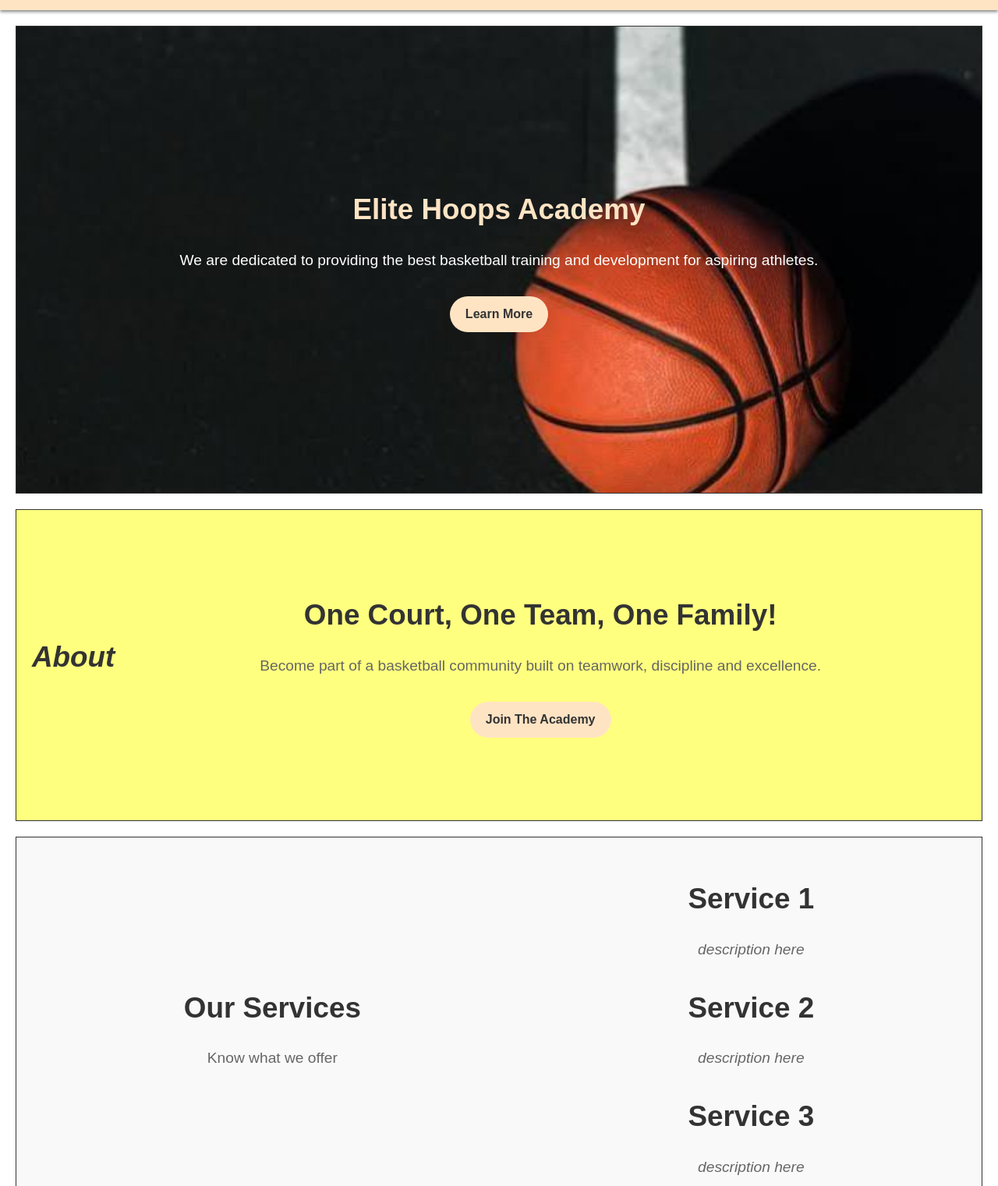
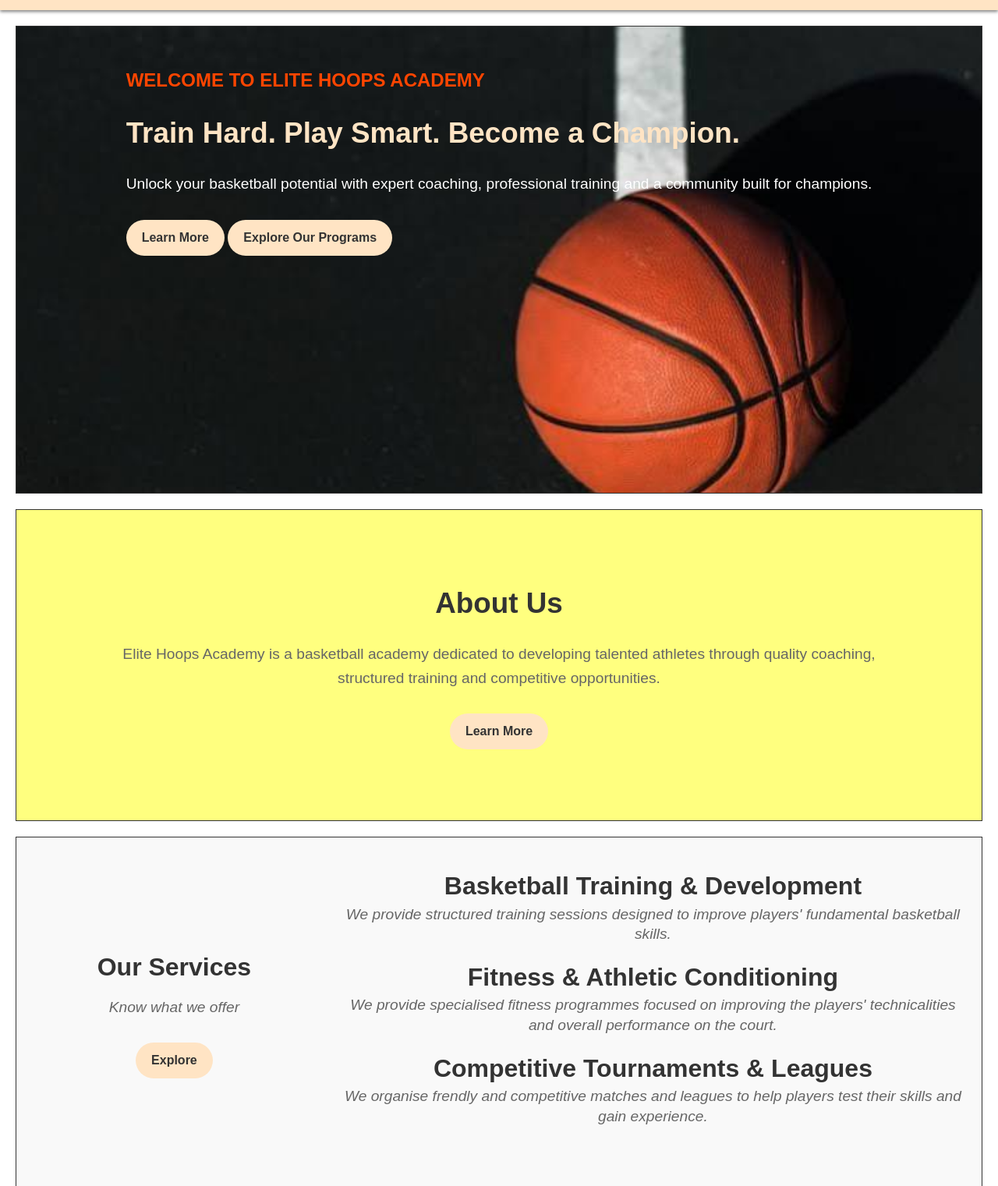
Before and after one commit to ans3lm2fly/myfirstgithub, a plain HTML site: page index.html in a window 1280 px wide. Shown: the part 79-1600 px from the top of the page at 78% size. Drawn offline with Linux system fonts and the light colour scheme.

Commit message:
mondaytweak

```diff
--- a/index.html
+++ b/index.html
@@ -5,8 +5,15 @@
     <meta name="viewport" content="width=device-width, initial-scale=1.0">
     <title> Elite Hoops Academy </title>
     <link rel="icon" href="ball.png">
-    <link rel="stylesheet" href="style.css">
+    <link rel="stylesheet" href="stylebegin.css">
+    <link rel="stylesheet" href="styleresponsive.css">
+    <link rel="stylesheet" href="stylesec1.css">
+    <link rel="stylesheet" href="stylesec2.css">
+    <link rel="stylesheet" href="styleservices.css">
+    <link rel="stylesheet" href="styleform.css">
 </head>
+
+
 <body>
     <header class="navbar">
         <div class="logo">
@@ -23,45 +30,49 @@
             <a href="#"> Blog </a>
          </nav>
     </header>
+
+
     <!-- Hero Section -->
      <section class="sec1">
-        <div class="container">
-            <h1> Elite Hoops Academy </h1>
-            <p> We are dedicated to providing the best basketball training and development for aspiring athletes. </p>
+        <div class="container1">
+            <h2>WELCOME TO ELITE HOOPS ACADEMY</h2>
+            <h1>Train Hard. Play Smart. Become a Champion.</h1>
+            <p>Unlock your basketball potential with expert coaching, professional training and a community built for champions.</p>
             <a href="#" class="btn"><b>Learn More</b></a>
+            <a href="#" class="btn"><b>Explore Our Programs</b></a>
         </div>
      </section>
 
 
     <!-- About Section -->
      <section class="sec2">
-        <h2><i>About</i></h2>
-        <div class="container">
-            <h2> One Court, One Team, One Family! </h2>
-            <p> Become part of a basketball community built on teamwork, discipline and excellence. </p>
-            <a href="#" class="btn"><b>Join The Academy</b></a>
+        <div class="container2">
+            <h2>About Us</h2>
+            <p>Elite Hoops Academy is a basketball academy dedicated to developing talented athletes through quality coaching, structured training and competitive opportunities.<br></p>
+            <a href="#" class="btn"><b>Learn More</b></a>
         </div>
      </section>
 
 
     <!-- Services Section -->
       <section class="services">
-        <div class="container">
+        <div class="container3">
             <h3>Our Services</h3>
-            <p>Know what we offer</p>
+            <p><i>Know what we offer</i></p>
+            <a href="#" class="btn"><b>Explore</b></a>
         </div>
-        <div class="container">
+        <div class="container4">
             <div class="card">
-                <h3>Service 1</h3>
-                <p><i>description here</i></p>
+                <h3>Basketball Training & Development</h3>
+                <p><i>We provide structured training sessions designed to improve players' fundamental basketball skills.</i></p>
             </div>
             <div class="card">
-                <h3>Service 2</h3>
-                <p><i>description here</i></p>
+                <h3>Fitness & Athletic Conditioning</h3>
+                <p><i>We provide specialised fitness programmes focused on improving the players' technicalities and overall performance on the court.</i></p>
             </div>
             <div class="card">
-                <h3>Service 3</h3>
-                <p><i>description here</i></p>
+                <h3>Competitive Tournaments & Leagues</h3>
+                <p><i>We organise frendly and competitive matches and leagues to help players test their skills and gain experience.</i></p>
             </div>
         </div>
       </section>
--- a/style.css
+++ /dev/null
@@ -1,201 +0,0 @@
-* {
-    box-sizing: border-box;
-    margin: 0;
-    padding: 0;
-}
-.navbar {
-    display: flex;
-    justify-content: space-between;
-    align-items: center;
-    background: bisque;
-    padding: 1rem 2rem;
-    box-shadow: 0 2px 4px rgba(0, 0, 0, 0.5);
-    position: relative;
-}
-.logo {
-    display: flex;
-    align-items: center;
-    gap: 0.5rem;
-    font-weight: bold;
-    font-size: 1.5rem;
-    color: #333;
-}
-.logo img {
-    width: 60px;
-    height: 60px
-}
-.logo h4 {
-    margin: 0;
-}
-.navlinks {
-    display: flex;
-    gap: 1.5rem;
-}
-.navlinks a {
-    text-decoration: none;
-    color: #555;
-    font-size: 0.95rem;
-}
-.navlinks a:hover {
-    color: aqua;
-    background: #333;
-}
-/* Hide Menu-Toggle Button by Default on Desktop */
-.menu-toggle {
-    display: none;
-    background: none;
-    border: none;
-    cursor: pointer;
-    font-size: 1.5rem;
-}
-/* Responsive Styles for mobile screens */
-@media (max-width: 768px) {
-    .menu-toggle {
-        display: flex;
-    }
-    .navlinks {
-        display: none;
-        position: absolute;
-        top: 100%;
-        left: 0;
-        width: 100%;
-        background: white;
-        flex-direction: column;
-        padding: 1rem 2rem;
-        box-shadow: 0 2px 4px rgba(0, 0, 0, 0.5);
-        text-align: center;
-    }
-    .navlinks.active {
-        display: flex;
-    }
-    .sec1 {
-    display: flex;
-    justify-content: center;
-    align-items: center;
-    border: 1px solid #333;
-    margin: 20px;
-    gap: 30px;
-    text-align: center;
-    padding: 50px 20px;
-    }
-    .sec2 {
-    display: flex;
-    justify-content: center;
-    align-items: center;
-    border: 1px solid #333;
-    margin: 20px;
-    gap: 30px;
-    text-align: center;
-    padding: 50px 20px;
-
-    }
-    .sec3 {
-    display: flex;
-    justify-content: center;
-    align-items: center;
-    border: 1px solid #333;
-    margin: 20px;
-    gap: 30px;
-    text-align: center;
-    padding: 50px 20px;
-    }
-}
-body {
-    font-family: Arial, sans-serif;
-    line-height: 1.6;
-}
-.sec1 {
-    display: flex;
-    justify-content: center;
-    align-items: center;
-    border: 1px solid #333;
-    margin: 20px;
-    background-color: rgba(244, 244, 244, 0.5);
-    text-align: center;
-    padding: 50px 20px;
-    gap: 30px;
-    height: 600px;
-    background-image: url('4bg.jpg');
-    background-repeat: no-repeat;
-    background-size: cover;
-}
-.container {
-    max-width: 1000px;
-    margin: 0 auto;
-}
-.sec1 h1 {
-    font-size: 2.3rem;
-    color: bisque;
-    margin-bottom: 20px;
-}
-.sec1 p {
-    font-size: 1.2rem;
-    color: #fff;
-    margin-bottom: 30px;
-}
-.sec2 {
-    display: flex;
-    justify-content: center;
-    align-items: center;
-    border: 1px solid #333;
-    margin: 20px;
-    background-color: rgba(255, 255, 0, 0.5);
-    text-align: center;
-    padding: 50px 20px;
-    height: 400px;
-}
-.sec2 h2 {
-    font-size: 2.3rem;
-    color: #333;
-    margin-bottom: 20px;
-}
-.sec2 p {
-    font-size: 1.2rem;
-    color: #666;
-    margin-bottom: 30px;
-}
-.btn {
-    display: inline-block;
-    padding: 10px 20px;
-    font-size: 1rem;
-    color: #333;
-    background-color: bisque;
-    text-decoration: none;
-    border-radius: 50px;
-}
-.btn:hover {
-    color: bisque;
-    background-color: #333;
-}
-.services {
-    display: flex;
-    justify-content: center;
-    align-items: center;
-    border: 1px solid #333;
-    margin: 20px;
-    background-color: rgba(244, 244, 244, 0.5);
-    text-align: center;
-    padding: 50px 20px;
-    gap: 30px;
-}
-.services h3 {
-    font-size: 2.3rem;
-    color: #333;
-    margin-bottom: 20px;
-}
-.services p {
-    font-size: 1.2rem;
-    color: #666;
-    margin-bottom: 30px;
-}
-.form-section {
-    display: flex;
-    justify-content: center;
-    align-items: center;
-    border: 1px solid #333;
-    margin: 20px;
-    background-color: rgba(255, 255, 0, 0.5);
-    text-align: center;
-    padding: 50px 20px;
-    height: 400px;
-}
--- /dev/null
+++ b/stylebegin.css
@@ -0,0 +1,71 @@
+* {
+    box-sizing: border-box;
+    margin: 0;
+    padding: 0;
+}
+.navbar {
+    display: flex;
+    justify-content: space-between;
+    align-items: center;
+    background: bisque;
+    padding: 1rem 2rem;
+    box-shadow: 0 2px 4px rgba(0, 0, 0, 0.5);
+    position: sticky;
+    width: 100%;
+    top: 0%;
+    left: 0%;
+    z-index: 1000;
+}
+.logo {
+    display: flex;
+    align-items: center;
+    gap: 0.5rem;
+    font-weight: bold;
+    font-size: 1.5rem;
+    color: #333;
+}
+.logo img {
+    width: 60px;
+    height: 60px
+}
+.logo h4 {
+    margin: 0;
+}
+.navlinks {
+    display: flex;
+    gap: 1.5rem;
+}
+.navlinks a {
+    text-decoration: none;
+    color: #555;
+    font-size: 0.95rem;
+}
+.navlinks a:hover {
+    color: aqua;
+    background: #333;
+}
+/* Hide Menu-Toggle Button by Default on Desktop */
+.menu-toggle {
+    display: none;
+    background: none;
+    border: none;
+    cursor: pointer;
+    font-size: 1.5rem;
+}
+body {
+    font-family: Arial, sans-serif;
+    line-height: 1.6;
+}
+.btn {
+    display: inline-block;
+    padding: 10px 20px;
+    font-size: 1rem;
+    color: #333;
+    background-color: bisque;
+    text-decoration: none;
+    border-radius: 50px;
+}
+.btn:hover {
+    color: bisque;
+    background-color: #333;
+}
--- /dev/null
+++ b/styleform.css
@@ -0,0 +1,15 @@
+.form-section {
+    display: flex;
+    justify-content: center;
+    align-items: center;
+    border: 1px solid #333;
+    margin: 20px;
+    background-color: rgba(255, 255, 0, 0.5);
+    text-align: center;
+    padding: 50px 20px;
+    height: 400px;
+}
+.container4 {
+    max-width: 1000px;
+    margin: 0 auto;
+}
--- /dev/null
+++ b/styleresponsive.css
@@ -0,0 +1,66 @@
+/* Responsive Styles for mobile screens */
+@media (max-width: 768px) {
+    .menu-toggle {
+        display: flex;
+    }
+    .navlinks {
+        display: none;
+        position: absolute;
+        top: 100%;
+        left: 0;
+        width: 100%;
+        background: white;
+        flex-direction: column;
+        padding: 1rem 2rem;
+        box-shadow: 0 2px 4px rgba(0, 0, 0, 0.5);
+        text-align: center;
+    }
+    .navlinks.active {
+        display: flex;
+    }
+    .sec1 {
+    display: flex;
+    justify-content: center;
+    align-items: center;
+    border: 1px solid #333;
+    margin: 20px;
+    gap: 30px;
+    text-align: center;
+    padding: 50px 20px;
+    background-image: url('4bg.jpg');
+    background-repeat: no-repeat;
+    background-size: cover;
+    background-position: center;
+    }
+    .sec2 {
+    display: flex;
+    justify-content: center;
+    align-items: center;
+    border: 1px solid #333;
+    margin: 20px;
+    gap: 30px;
+    text-align: center;
+    padding: 50px 20px;
+    }
+    .sec3 {
+    display: flex;
+    justify-content: center;
+    align-items: center;
+    border: 1px solid #333;
+    margin: 20px;
+    gap: 30px;
+    text-align: center;
+    padding: 50px 20px;
+    }
+    .services {
+    display: flex;
+    justify-content: center;
+    align-items: center;
+    border: 1px solid #333;
+    margin: 20px;
+    background-color: rgba(244, 244, 244, 0.5);
+    text-align: center;
+    padding: 50px 20px;
+    gap: 30px;
+    }
+}
--- /dev/null
+++ b/stylesec1.css
@@ -0,0 +1,34 @@
+.sec1 {
+    display: flex;
+    justify-content: center;
+    align-items: left;
+    border: 1px solid #333;
+    margin: 20px;
+    background-color: rgba(244, 244, 244, 0.5);
+    text-align: left;
+    padding: 50px 20px;
+    gap: 30px;
+    height: 600px;
+    background-image: url('4bg.jpg');
+    background-repeat: no-repeat;
+    background-size: cover;
+}
+.container1 {
+    max-width: 1000px;
+    margin: 0 auto;
+}
+.sec1 h2 {
+    font-size: 1.5rem;
+    color: orangered;
+    margin-bottom: 20px;
+}
+.sec1 h1 {
+    font-size: 2.3rem;
+    color: bisque;
+    margin-bottom: 20px;
+}
+.sec1 p {
+    font-size: 1.2rem;
+    color: #fff;
+    margin-bottom: 30px;
+}
--- /dev/null
+++ b/stylesec2.css
@@ -0,0 +1,25 @@
+.sec2 {
+    display: flex;
+    justify-content: center;
+    align-items: center;
+    border: 1px solid #333;
+    margin: 20px;
+    background-color: rgba(255, 255, 0, 0.5);
+    text-align: center;
+    padding: 50px 20px;
+    height: 400px;
+}
+.container2 {
+    max-width: 1000px;
+    margin: 0 auto;
+}
+.sec2 h2 {
+    font-size: 2.3rem;
+    color: #333;
+    margin-bottom: 20px;
+}
+.sec2 p {
+    font-size: 1.2rem;
+    color: #666;
+    margin-bottom: 30px;
+}
--- /dev/null
+++ b/styleservices.css
@@ -0,0 +1,28 @@
+.services {
+    display: flex;
+    justify-content: center;
+    align-items: center;
+    border: 1px solid #333;
+    margin: 20px;
+    background-color: rgba(244, 244, 244, 0.5);
+    text-align: center;
+    padding: 50px 20px;
+    gap: 30px;
+}
+.container3 {
+    width: 500px;
+    margin: 0 auto;
+}
+.services h3 {
+    font-size: 2rem;
+    color: #333;
+    margin-bottom: 10px;
+}
+.container4 {
+    line-height: 1.6rem;
+}
+.services p {
+    font-size: 1.2rem;
+    color: #666;
+    margin-bottom: 30px;
+}
```
Also changed, not shown: basketball-court.png (deleted), basketball-hoop.png (deleted), basketball-player.png (deleted).
